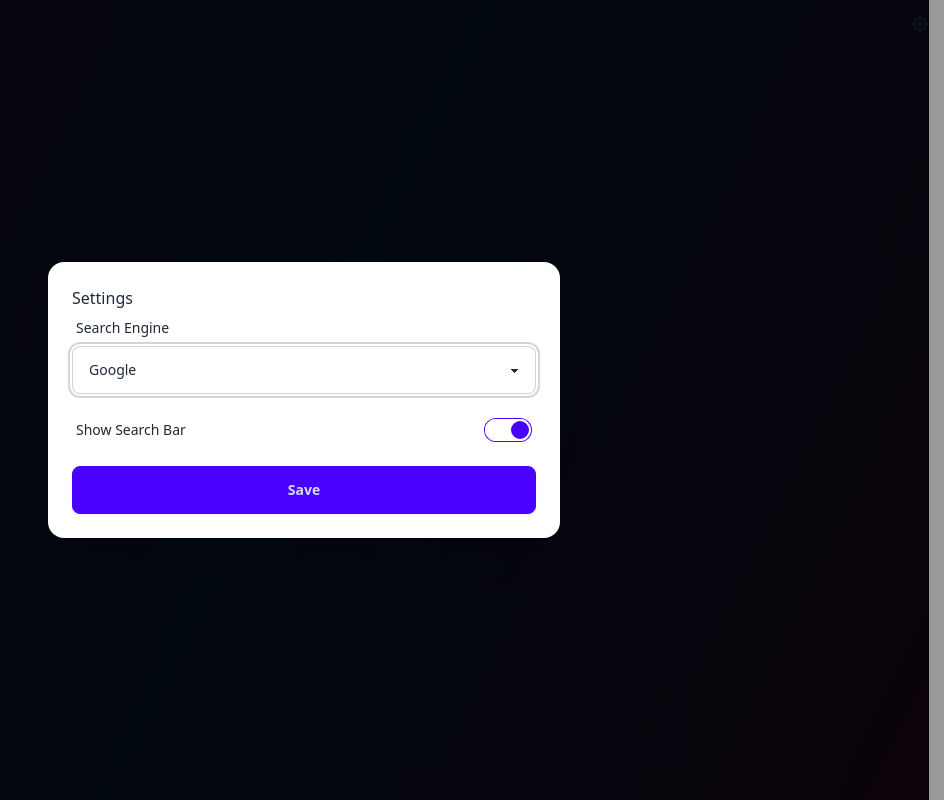
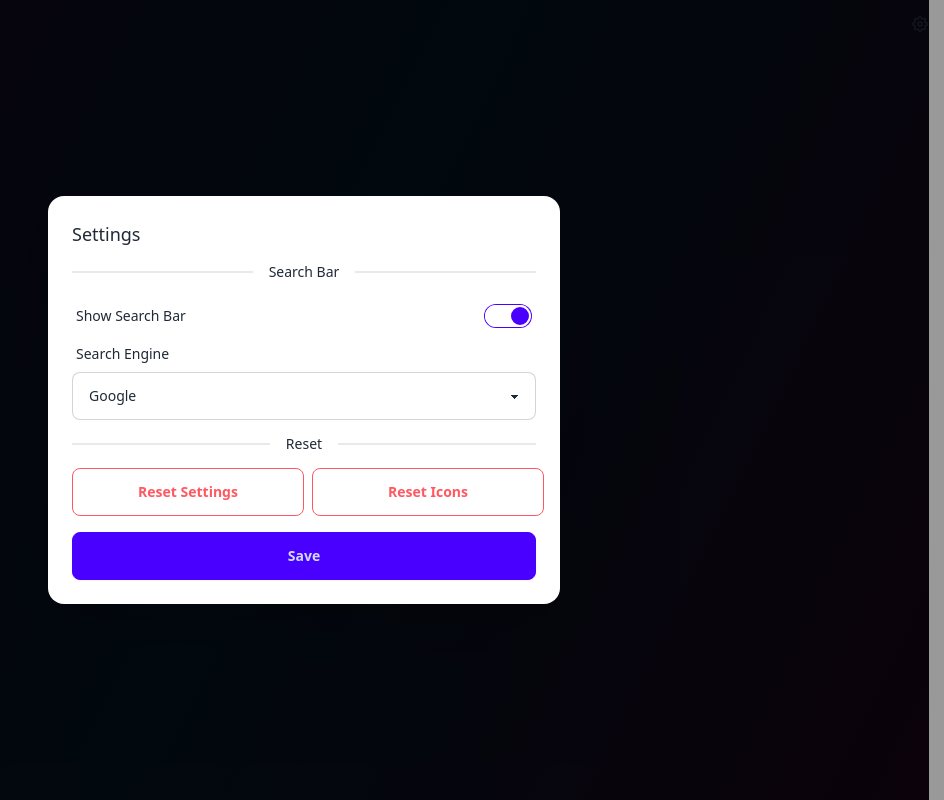
Before and after one commit to Miyunn/new-tab-extension, a React (Vite) app: page / in a window 1280 px wide. Both pictures are taken after a click on the button 1256 px from the left and 24 px from the top of the page. Shown: the whole page, without its empty margins (336-1280 px from the left). Built offline with nearby package versions, Linux system fonts and the light colour scheme.

Commit message:
Reset buttons

```diff
--- a/src/components/settingsModal/index.tsx
+++ b/src/components/settingsModal/index.tsx
@@ -17,11 +17,30 @@ export default function ChangeSettings({
     localStorage.setItem("settings", JSON.stringify(newSettings));
   };
 
+  function ResetSettings() {
+    localStorage.removeItem("settings");
+    setSettings([]);
+    location.reload();
+  }
+
   return (
     <dialog id="SettingsModal" className="modal">
       <div className="modal-box">
         <form onSubmit={handleSubmit}>
-          <h2> Settings </h2>
+          <h2 className="text-lg"> Settings </h2>
+          <div className="divider text-sm">Search Bar</div>
+          <div className="form-control w-full max-w mt-4">
+            <label className="label cursor-pointer">
+              <span className="label-text">Show Search Bar</span>
+              <input
+                type="checkbox"
+                name="searchBar"
+                className="toggle toggle-primary ml-2"
+                defaultChecked={settings.searchBar}
+              />
+            </label>
+          </div>
+
           <div className="form-control w-full max-w">
             <label className="label">
               <span className="label-text">Search Engine</span>
@@ -37,16 +56,21 @@ export default function ChangeSettings({
             </select>
           </div>
 
-          <div className="form-control w-full max-w mt-4">
-            <label className="label cursor-pointer">
-              <span className="label-text">Show Search Bar</span>
-              <input
-                type="checkbox"
-                name="searchBar"
-                className="toggle toggle-primary ml-2"
-                defaultChecked={settings.searchBar}
-              />
-            </label>
+          <div className="divider text-sm">Reset</div>
+          <div className="w-full max-w flex space-x-2">
+            <button
+              type="button"
+              onClick={ResetSettings}
+              className="btn btn-outline btn-error w-1/2"
+            >
+              Reset Settings
+            </button>
+            <button
+              type="button"
+              className="btn btn-outline btn-error w-1/2"
+            >
+              Reset Icons
+            </button>
           </div>
           <button type="submit" className="btn btn-primary mt-4 w-full">
             Save
```
